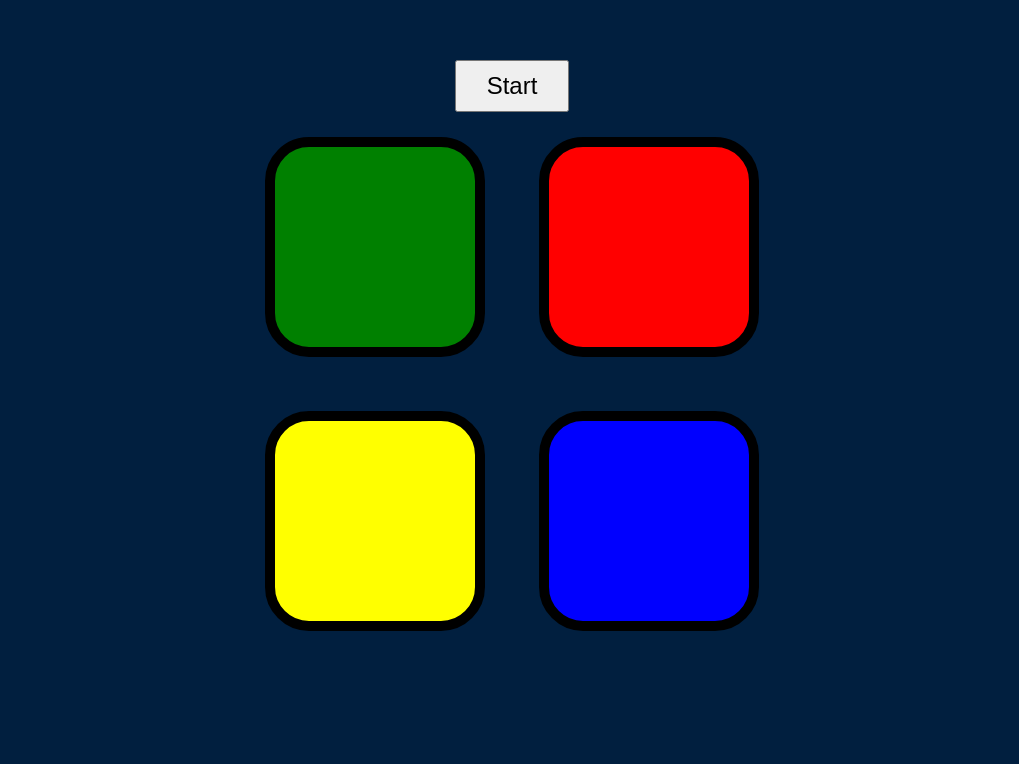
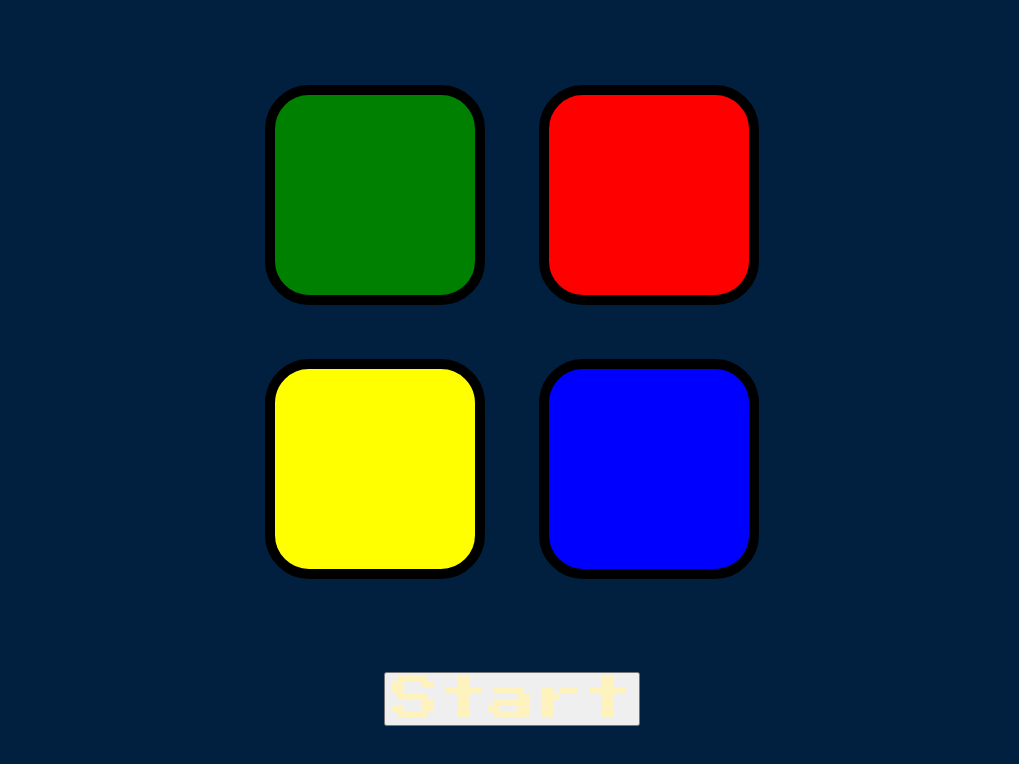
Before and after one commit to Vuja98/Simon-Game, a plain HTML site: page index.html in a window 1280 px wide. Shown: the part 114-878 px from the top of the page, without its empty margins (128-1147 px from the left). Before the commit the page ends 800 px from the top, so only its background shows below. Drawn offline with nearby package versions, Linux system fonts and the light colour scheme.

Commit message:
Fixed not working for mobile

```diff
--- a/index.html
+++ b/index.html
@@ -15,7 +15,6 @@
   <body>
     <h1 id="level-title">Press A Key to Start</h1>
     <div class="container">
-      <button class="start">Start</button>
       <div lass="row">
         <div type="button" id="green" class="btn green"></div>
 
@@ -27,5 +26,6 @@
         <div type="button" id="blue" class="btn blue"></div>
       </div>
     </div>
+    <button class="start">Start</button>
   </body>
 </html>
--- a/styles.css
+++ b/styles.css
@@ -10,8 +10,10 @@ body {
   color: #fef2bf;
 }
 .start {
-  font-size: 24px;
-  padding: 10px 30px;
+  font-family: "Press Start 2P", cursive;
+  font-size: 3rem;
+  margin: 5%;
+  color: #fef2bf;
 }
 .container {
   display: block;
```
